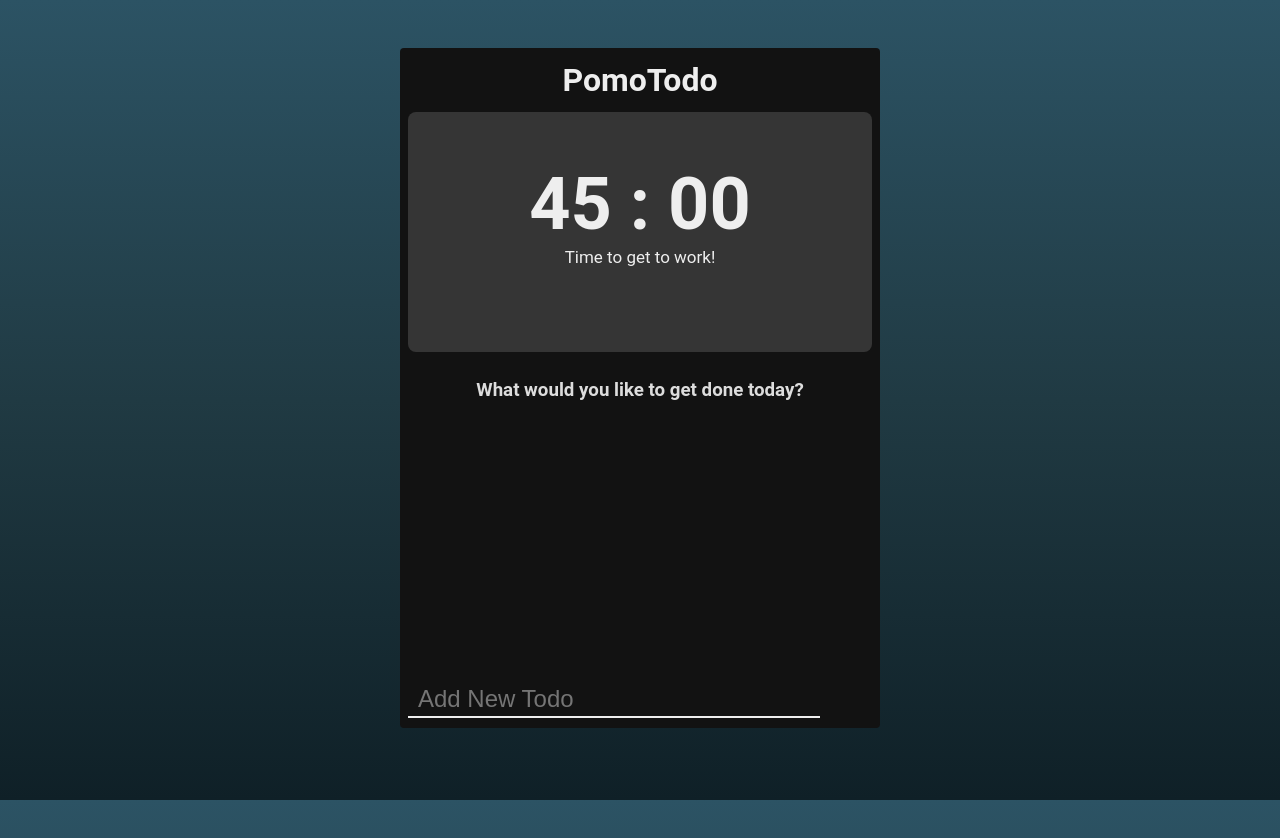
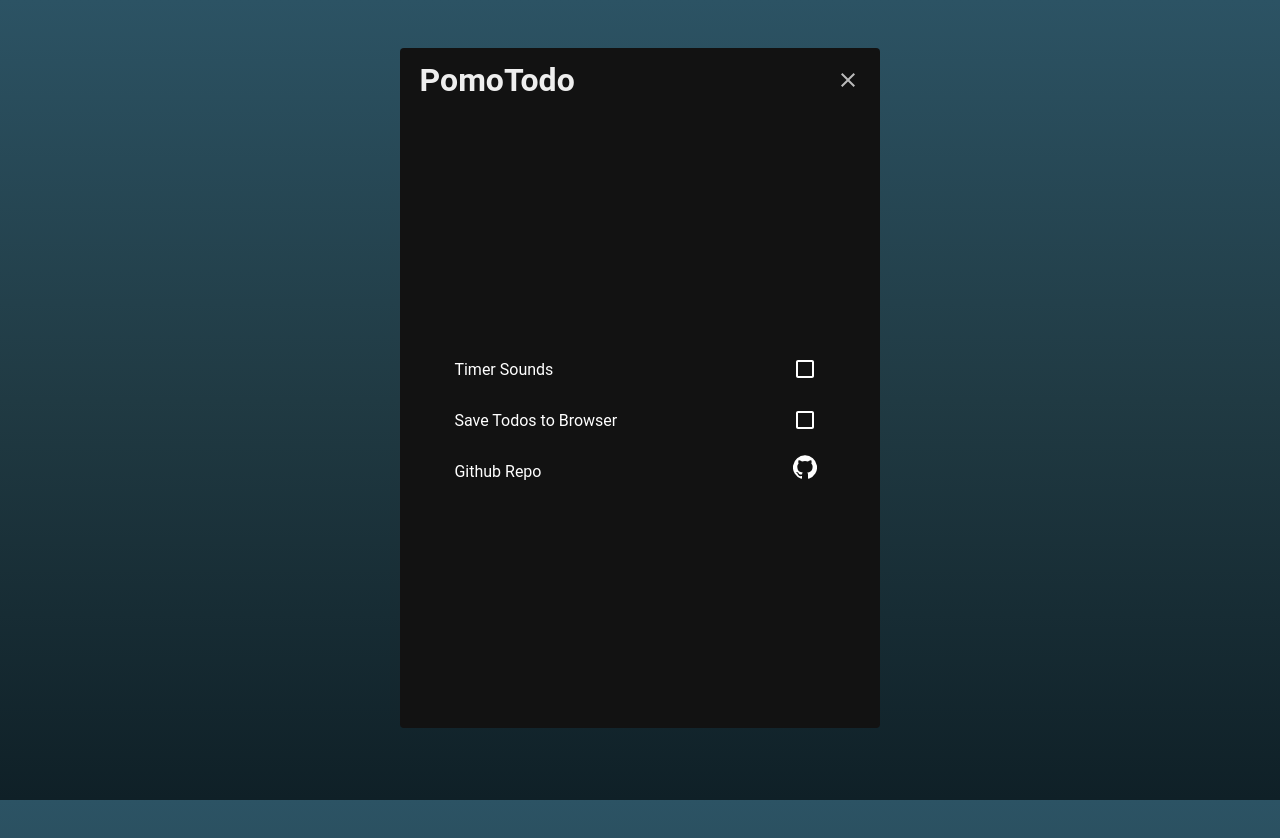
Before and after one commit to Frosty273/Pomodoro-Todo, a React (Create React App) app: page / in a window 1280 px wide. Shown: the top 838 px of the page. Built offline with nearby package versions, Linux system fonts and the light colour scheme.

Commit message:
Add settings component

```diff
--- a/package.json
+++ b/package.json
@@ -5,6 +5,7 @@
   "homepage": "http://frosty273.github.io/Pomodoro-Todo",
   "dependencies": {
     "@material-ui/core": "^4.11.0",
+    "@material-ui/icons": "^4.9.1",
     "@testing-library/jest-dom": "^4.2.4",
     "@testing-library/react": "^9.3.2",
     "@testing-library/user-event": "^7.1.2",
--- a/src/components/PomoTodo.css
+++ /dev/null
@@ -1,26 +0,0 @@
-.PomoTodo {
-  height: 100%;
-  border-radius: 0.25em;
-  display: flex;
-  flex-direction: column;
-  align-items: center;
-  background-color: #121212;
-  padding: 0 0.5em;
-}
-
-.PomoTodo-header {
-  width: 100%;
-  height: 4em;
-  display: flex;
-  align-items: center;
-  color: #eeeeee;
-}
-
-.PomoTodo-header h1 {
-}
-
-.PomoTodo-header a {
-  margin-left: auto;
-  color: #bbbbbb;
-  font-size: 1.5em;
-}
--- a/src/components/PomoTodo.js
+++ b/src/components/PomoTodo.js
@@ -1,8 +1,9 @@
 import React, { Component } from "react";
 import Pomodoro from "./pomodoro/Pomodoro";
 import TodoList from "./todoList/TodoList";
-import "./PomoTodo.css";
 import { withStyles } from "@material-ui/styles";
+import Navbar from "./navbar/Navbar";
+import Settings from "./navbar/Settings";
 
 const styles = {
   PomoTodo: {
@@ -14,30 +15,41 @@ const styles = {
     backgroundColor: "#121212",
     padding: "0 0.5em",
   },
-  header: {
-    width: "100 %",
-    height: "4em",
-    display: "flex",
-    alignItems: "center",
-    color: "#eeeeee",
-    "& a": {
-      marginLeft: "auto",
-      color: "#bbbbbb",
-      fontSize: "1.5em",
-    },
-  },
 };
 
 class PomoTodo extends Component {
+  constructor(props) {
+    super(props);
+    this.state = {
+      showSettings: true,
+    };
+    this.toggleSettings = this.toggleSettings.bind(this);
+  }
+
+  toggleSettings() {
+    this.setState({
+      showSettings: !this.state.showSettings,
+    });
+  }
+
   render() {
     const { classes } = this.props;
+    const { showSettings } = this.state;
+
     return (
       <div className={classes.PomoTodo}>
-        <div className={classes.header}>
-          <h1>PomoTodo</h1>
-        </div>
-        <Pomodoro />
-        <TodoList />
+        <Navbar
+          toggleSettings={this.toggleSettings}
+          showSettings={showSettings}
+        />
+        {showSettings ? (
+          <Settings />
+        ) : (
+          <React.Fragment>
+            <Pomodoro />
+            <TodoList />
+          </React.Fragment>
+        )}
       </div>
     );
   }
--- /dev/null
+++ b/src/components/navbar/Navbar.js
@@ -0,0 +1,56 @@
+import React, { Component } from "react";
+import { withStyles } from "@material-ui/styles";
+import SettingsIcon from "@material-ui/icons/Settings";
+import CloseIcon from "@material-ui/icons/Close";
+
+const styles = {
+  Navbar: {
+    width: "95%",
+    height: "4em",
+    display: "flex",
+    justifyContent: "space-between",
+    alignItems: "center",
+    color: "#eeeeee",
+  },
+  Icon: {
+    color: "#bbbbbb",
+    fontSize: "1.5em",
+    cursor: "pointer",
+  },
+};
+
+class Navbar extends Component {
+  constructor(props) {
+    super(props);
+    this.handleClick = this.handleClick.bind(this);
+  }
+
+  handleClick() {
+    this.props.toggleSettings();
+  }
+
+  render() {
+    const { classes, showSettings } = this.props;
+
+    return (
+      <div className={classes.Navbar}>
+        <h1>PomoTodo</h1>
+        {showSettings ? (
+          <CloseIcon
+            className={classes.Icon}
+            fontSize="medium"
+            onClick={this.handleClick}
+          />
+        ) : (
+          <SettingsIcon
+            className={classes.Icon}
+            fontSize="medium"
+            onClick={this.handleClick}
+          />
+        )}
+      </div>
+    );
+  }
+}
+
+export default withStyles(styles)(Navbar);
--- /dev/null
+++ b/src/components/navbar/Settings.js
@@ -0,0 +1,55 @@
+import React, { Component } from "react";
+import { withStyles } from "@material-ui/styles";
+import { Checkbox } from "@material-ui/core";
+import GitHubIcon from "@material-ui/icons/GitHub";
+
+const styles = {
+  Settings: {
+    height: "100%",
+    width: "100%",
+    color: "white",
+    display: "flex",
+    flexDirection: "column",
+    justifyContent: "center",
+    alignItems: "center",
+  },
+  settingsGroup: {
+    width: "80%",
+    display: "flex",
+    justifyContent: "space-between",
+  },
+  checkbox: {
+    color: "white",
+  },
+  githubIcon: {
+    padding: "9px",
+    color: "white",
+  },
+};
+
+class Settings extends Component {
+  render() {
+    const { classes } = this.props;
+
+    return (
+      <div className={classes.Settings}>
+        <div className={classes.settingsGroup}>
+          <p>Timer Sounds</p>
+          <Checkbox className={classes.checkbox} color="primary" />
+        </div>
+        <div className={classes.settingsGroup}>
+          <p>Save Todos to Browser</p>
+          <Checkbox className={classes.checkbox} color="primary" />
+        </div>
+        <div className={classes.settingsGroup}>
+          <p>Github Repo</p>
+          <a href="https://github.com/frosty273">
+            <GitHubIcon size="med" className={classes.githubIcon} />
+          </a>
+        </div>
+      </div>
+    );
+  }
+}
+
+export default withStyles(styles)(Settings);
```
Also changed, not shown: 1 other file (tests, documents, lock files or other folders).
